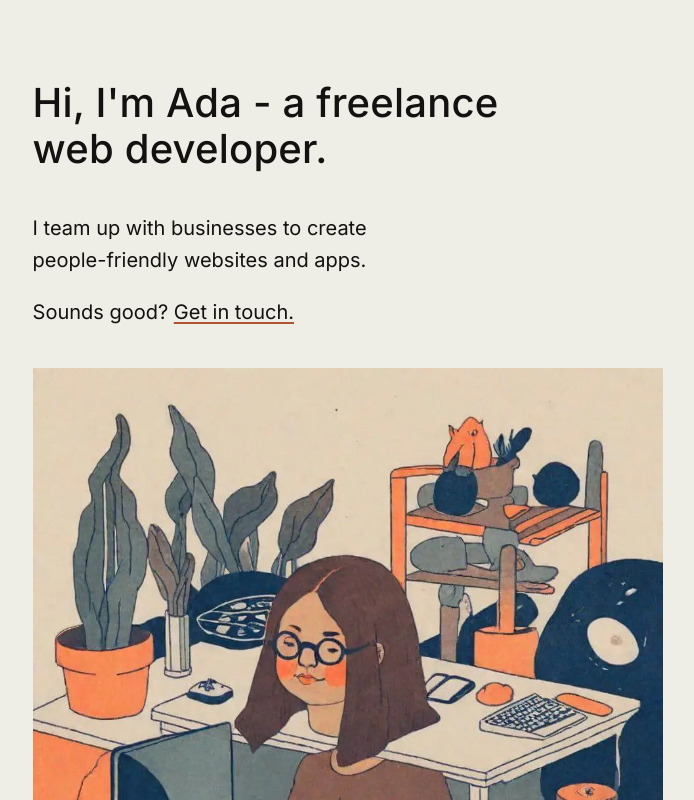
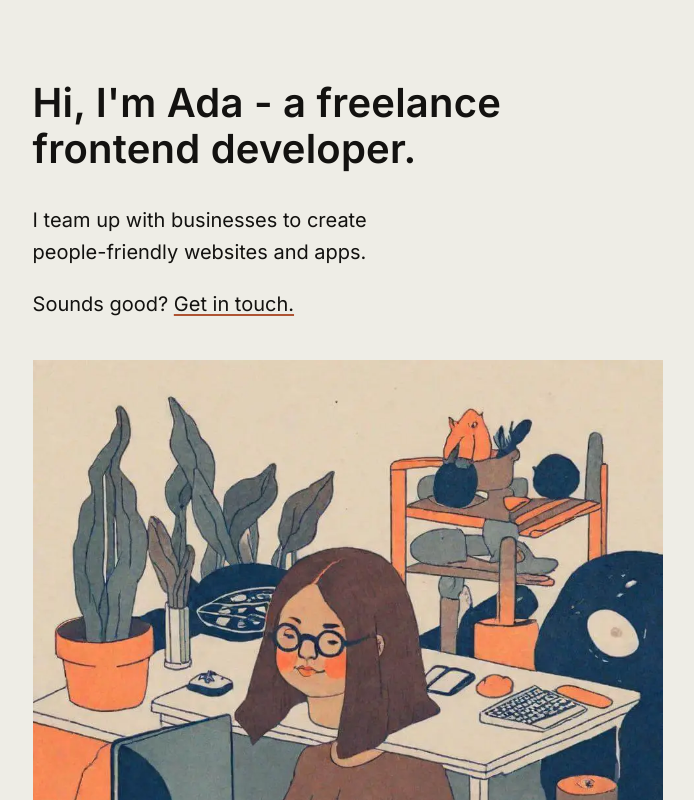
Before and after one commit to AdaBan/adabanaszak.com, an Astro site: page / in a window 1280 px wide. Shown: the top 800 px of the page, without its empty margins (292-986 px from the left). Built offline with nearby package versions, Linux system fonts and the light colour scheme; Astro itself is replaced by a stand-in of ours.

Commit message:
Minor viual fixes

```diff
--- a/src/layouts/Layout.astro
+++ b/src/layouts/Layout.astro
@@ -32,7 +32,7 @@
     <slot />
   </body>
 </html>
-<style is:global>
+<style is:global lang="scss">
   :root {
     --accent: #af5433;
     --accent-hover: #6c3723;
@@ -83,7 +83,7 @@
   h4,
   h5 {
     margin: 0 0 1em;
-    font-weight: 500;
+    font-weight: 600;
   }
 
   h1,
@@ -100,8 +100,18 @@
     text-underline-offset: 0.15em;
   }
 
+  p {
+    &:last-child {
+      margin-bottom: 0;
+    }
+  }
+
   section {
     padding: 2em 0;
+
+    @media (max-height: 700px) {
+      padding: 1.5em 0;
+    }
   }
 
   img {
--- a/src/pages/index.astro
+++ b/src/pages/index.astro
@@ -19,10 +19,14 @@
   </main>
 </Layout>
 
-<style>
+<style lang="scss">
   .container {
     padding: 2em 1rem;
     max-width: 50ch;
     margin: 0 auto;
+
+    @media (max-height: 700px) {
+      padding-top: 0;
+    }
   }
 </style>
--- a/src/sections/Curriculum.astro
+++ b/src/sections/Curriculum.astro
@@ -5,7 +5,7 @@
 <section>
   <h2>My curriculum</h2>
   <p>
-    I’m a cultural studies graduate turned front-end developer. I’ve been
+    I’m a cultural studies graduate turned frontend developer. I’ve been
     working full-time in web dev since 2017.
   </p>
 
--- a/src/sections/Hero.astro
+++ b/src/sections/Hero.astro
@@ -4,7 +4,7 @@
 
 <section>
   <div>
-    <h1>Hi, I'm Ada - a freelance web developer.</h1>
+    <h1>Hi, I'm Ada - <strong>a freelance frontend developer</strong>.</h1>
     <p>
       I&nbsp;team up with businesses to create people-friendly websites and
       apps.
@@ -30,6 +30,12 @@
 <style>
   h1 {
     margin-top: 0;
+    margin-bottom: 2rem;
+    font-weight: 600;
+
+    strong {
+      font-weight: inherit;
+    }
   }
 
   figure {
```
